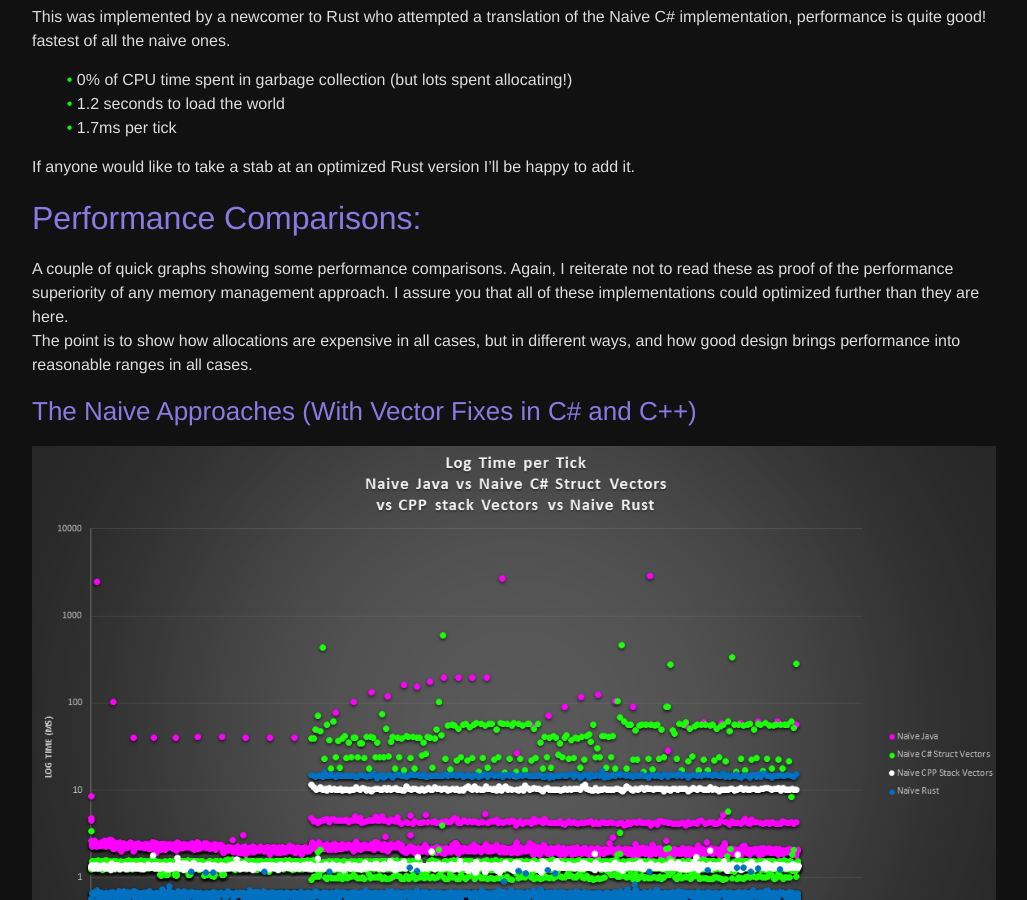
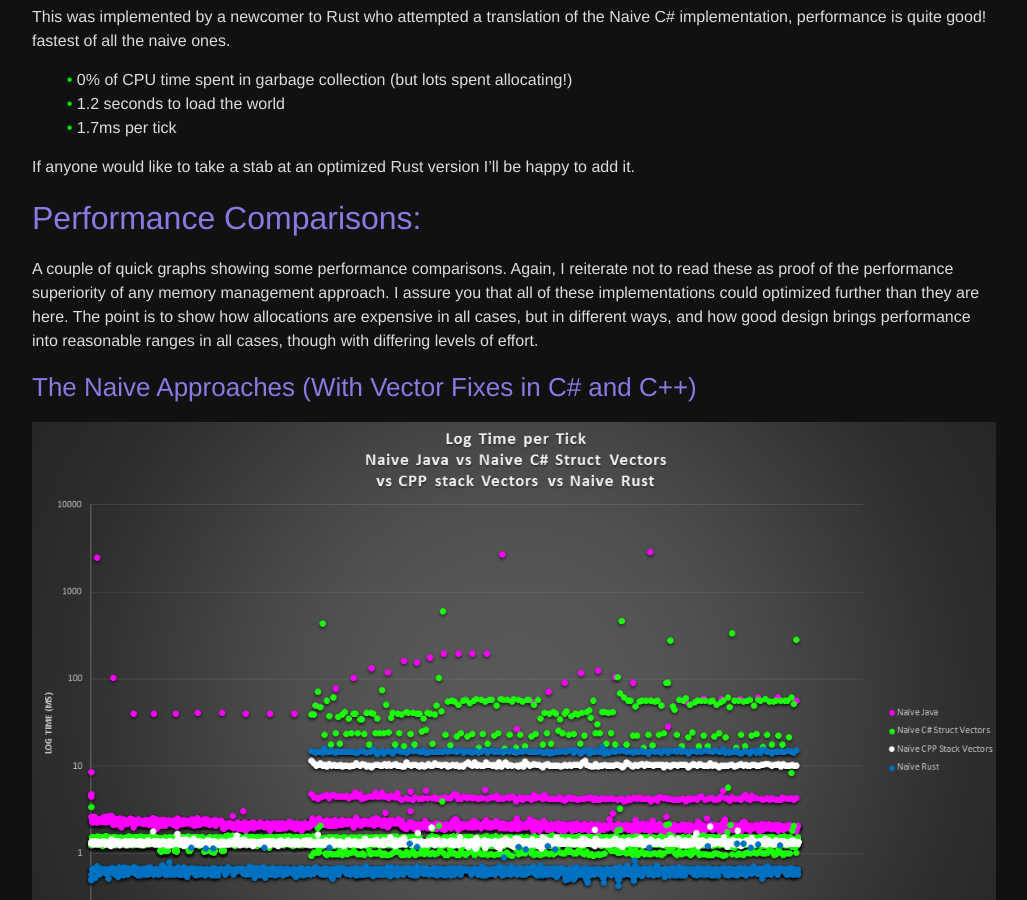
Before and after one commit to jackmott/jackmott.github.io, a Jekyll site: the page built from _posts/2016-9-1-performance-in-the-large.markdown, in a window 1280 px wide and 900 px high, scrolled down 4365 px. Shown: the whole window, without its empty margins (126-1153 px from the left). Built offline with Jekyll 4.4.1, drawn with Linux system fonts in a browser that asks for light colours.

Commit message:
bench details

```diff
--- a/_posts/2016-9-1-performance-in-the-large.markdown
+++ b/_posts/2016-9-1-performance-in-the-large.markdown
@@ -201,9 +201,8 @@ If anyone would like to take a stab at an optimized Rust version I'll be happy t
 ## Performance Comparisons:
 
 A couple of quick graphs showing some performance comparisons. Again, I reiterate not to read these as proof of the performance superiority of any memory
-management approach. I assure you that all of these implementations could optimized further than they are here.
-The point is to show how allocations are expensive in all cases, but in different ways, and how good design brings performance
-into reasonable ranges in all cases.
+management approach. I assure you that all of these implementations could optimized further than they are here.  The point is to show how allocations are expensive
+in all cases, but in different ways, and how good design brings performance into reasonable ranges in all cases, though with differing levels of effort.
 
 ### The Naive Approaches (With Vector Fixes in C# and C++)
 
```
